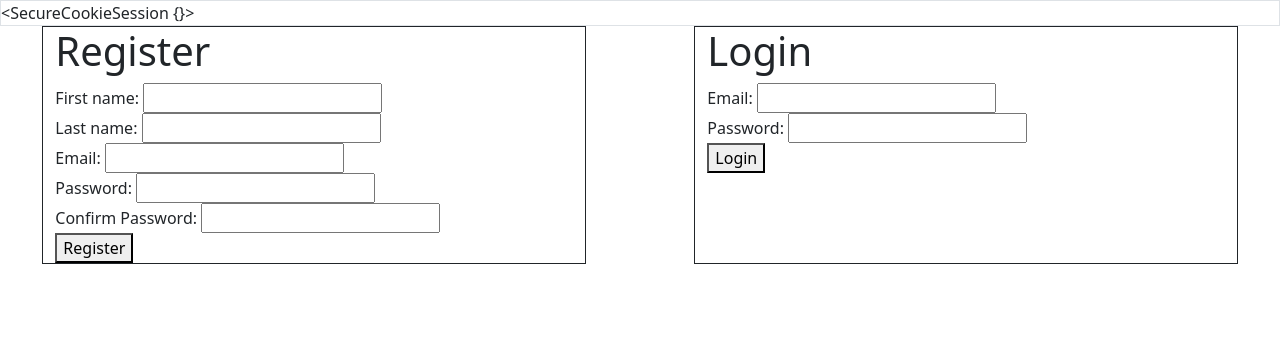
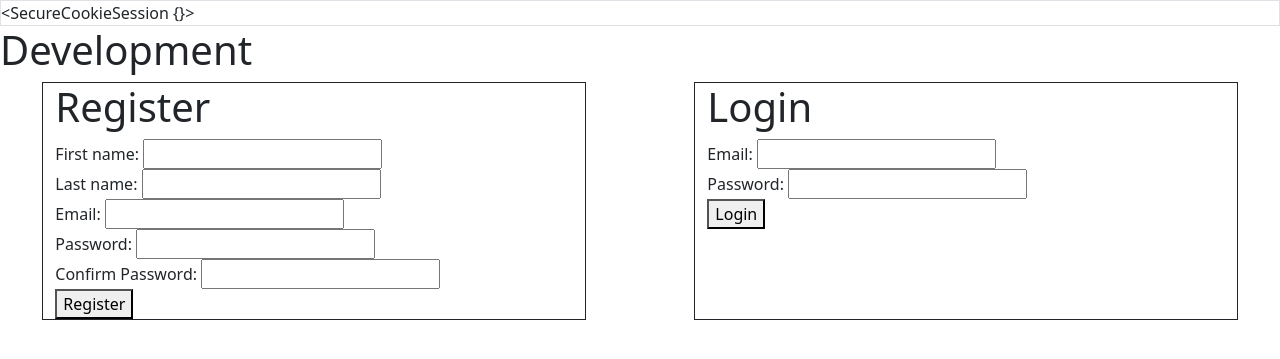
Before and after one commit to christian-johnson-dev/Family-Recipes, a Flask app: page / in a window 1280 px wide. Shown: the top 359 px of the page. Run offline with Flask 3, Linux system fonts and the light colour scheme.

Commit message:
Test development or main

```diff
--- a/flask_app/templates/index.html
+++ b/flask_app/templates/index.html
@@ -11,6 +11,7 @@
     <div class="session border">
         {{session}}
     </div>
+    <h1>Development</h1>
     <div class="display row">
         <div class="container col-5 border border-dark">
             <h1>Register</h1>
```
